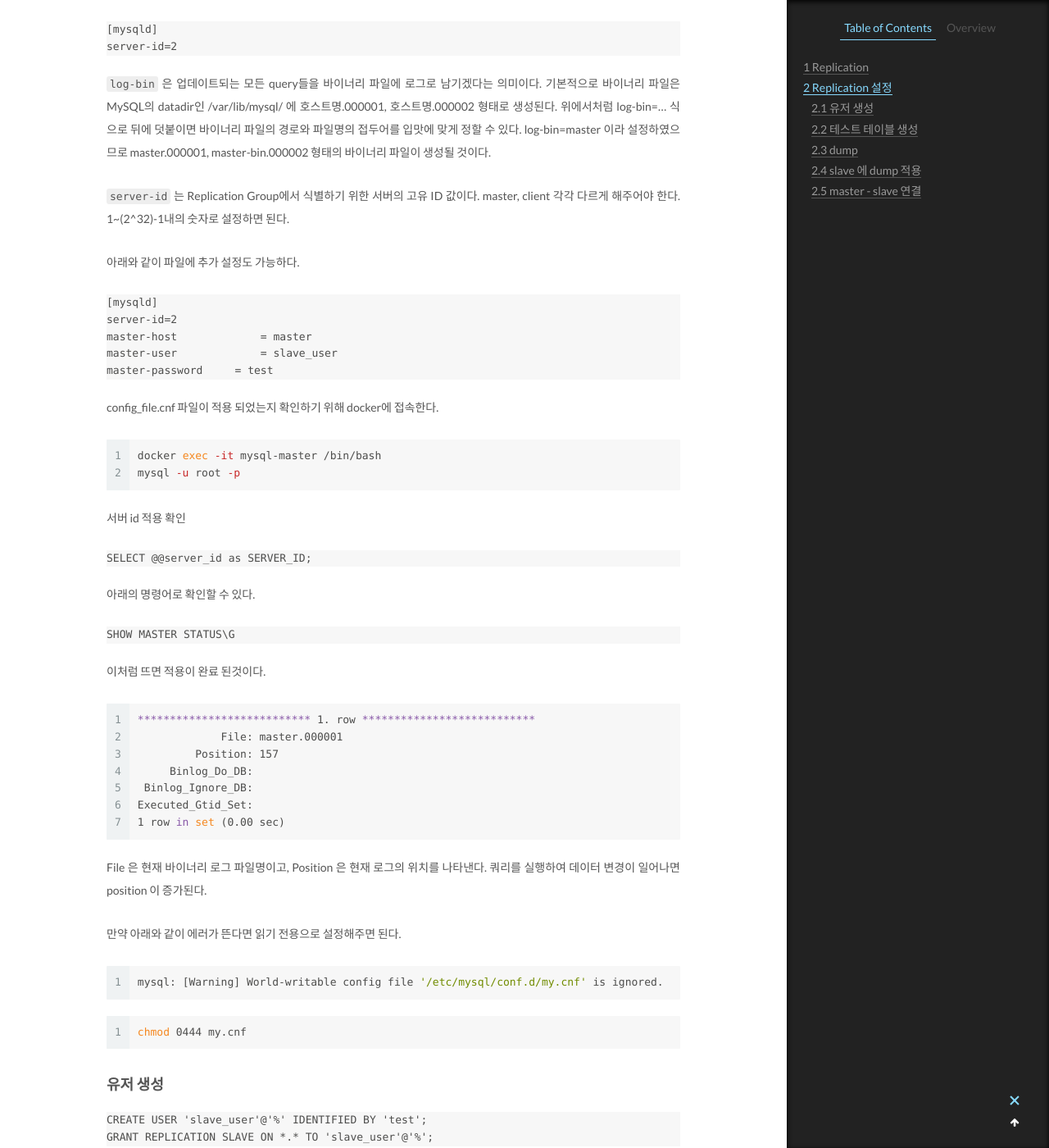
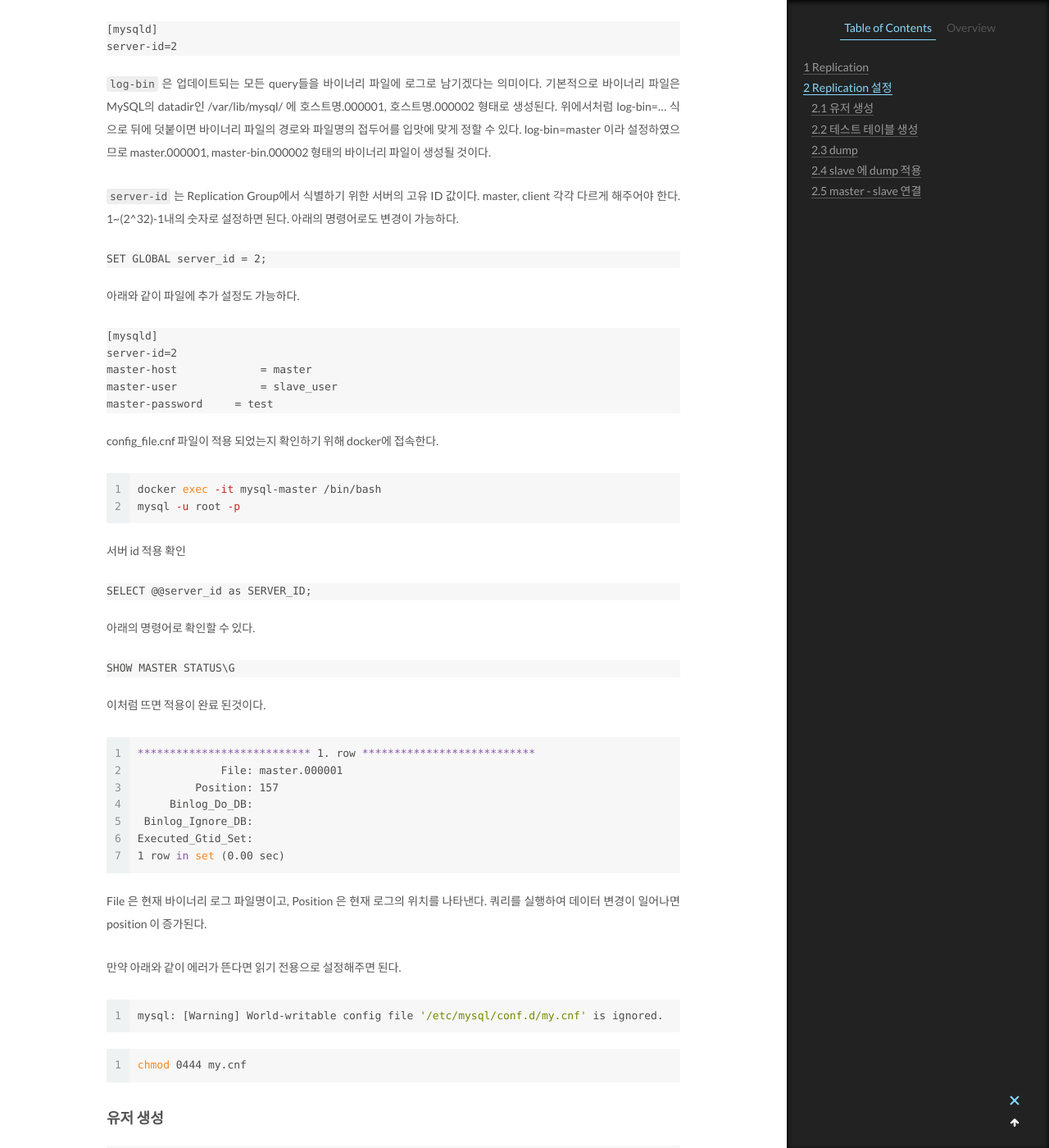
Before and after one commit to hanbong5938/hanbong5938.github.io, a Jekyll site: the page built from _posts/mySql/2022-07-19-[Docker]Mysql Replication.md, in a window 1280 px wide and 1400 px high, scrolled down 1289 px. Shown: the whole window at 82% size. Built offline with Jekyll 4.4.1, drawn with Linux system fonts in a browser that asks for light colours; comment, search, counter and statistics services are not loaded.

Commit message:
docker 이용한 mysql replication

````diff
--- a/_posts/mySql/2022-07-19-[Docker]Mysql Replication.md
+++ b/_posts/mySql/2022-07-19-[Docker]Mysql Replication.md
@@ -46,7 +46,10 @@ server-id=2
 위에서처럼 log-bin=... 식으로 뒤에 덧붙이면 바이너리 파일의 경로와 파일명의 접두어를 입맛에 맞게 정할 수 있다. log-bin=master 이라 설정하였으므로 master.000001, master-bin.000002 형태의 바이너리 파일이 생성될 것이다.
 
 `server-id` 는 Replication Group에서 식별하기 위한 서버의 고유 ID 값이다. master, client 각각 다르게 해주어야 한다.
-1~(2^32)-1내의 숫자로 설정하면 된다.
+1~(2^32)-1내의 숫자로 설정하면 된다. 아래의 명령어로도 변경이 가능하다.
+```mysql
+SET GLOBAL server_id = 2;
+```
 
 아래와 같이 파일에 추가 설정도 가능하다.
 ```dotenv
````
